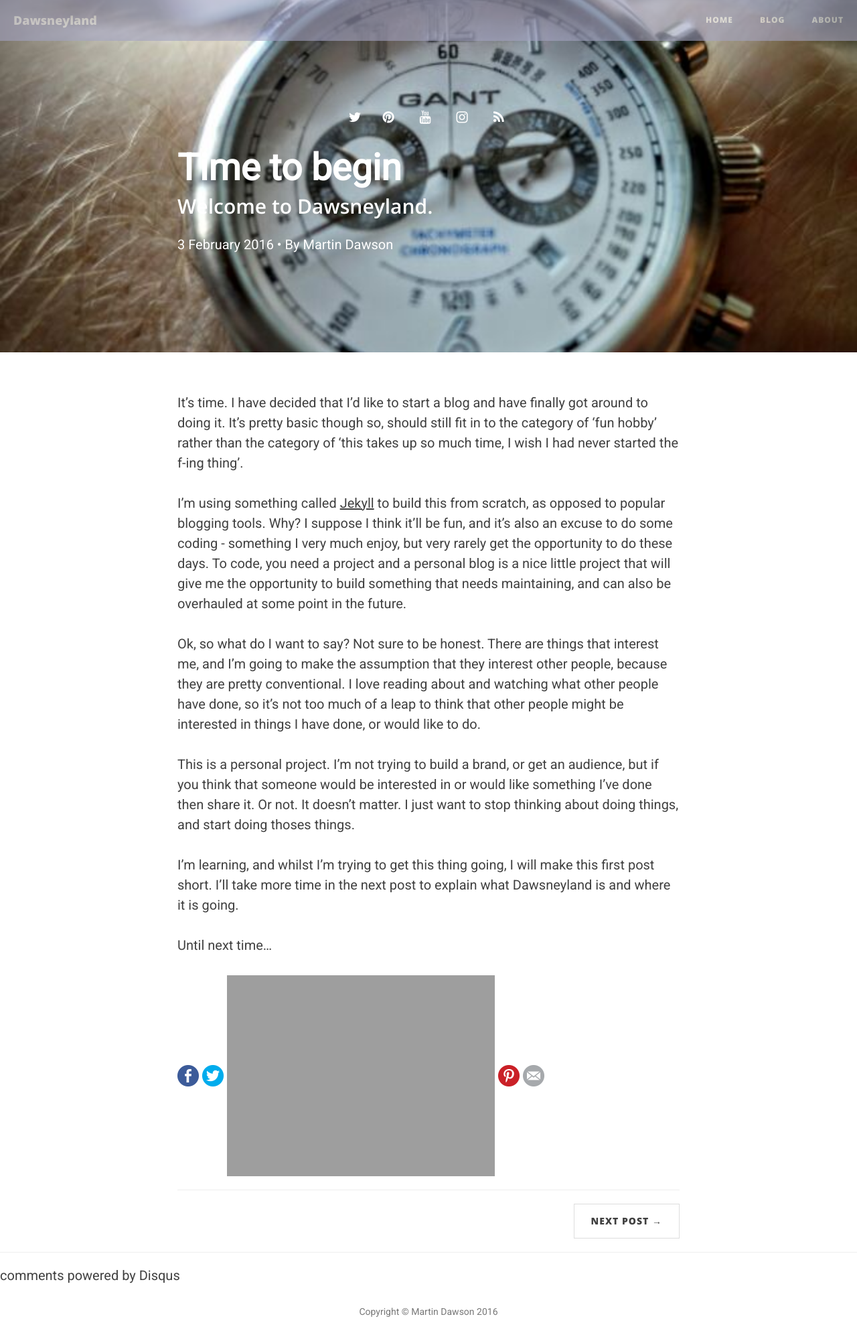
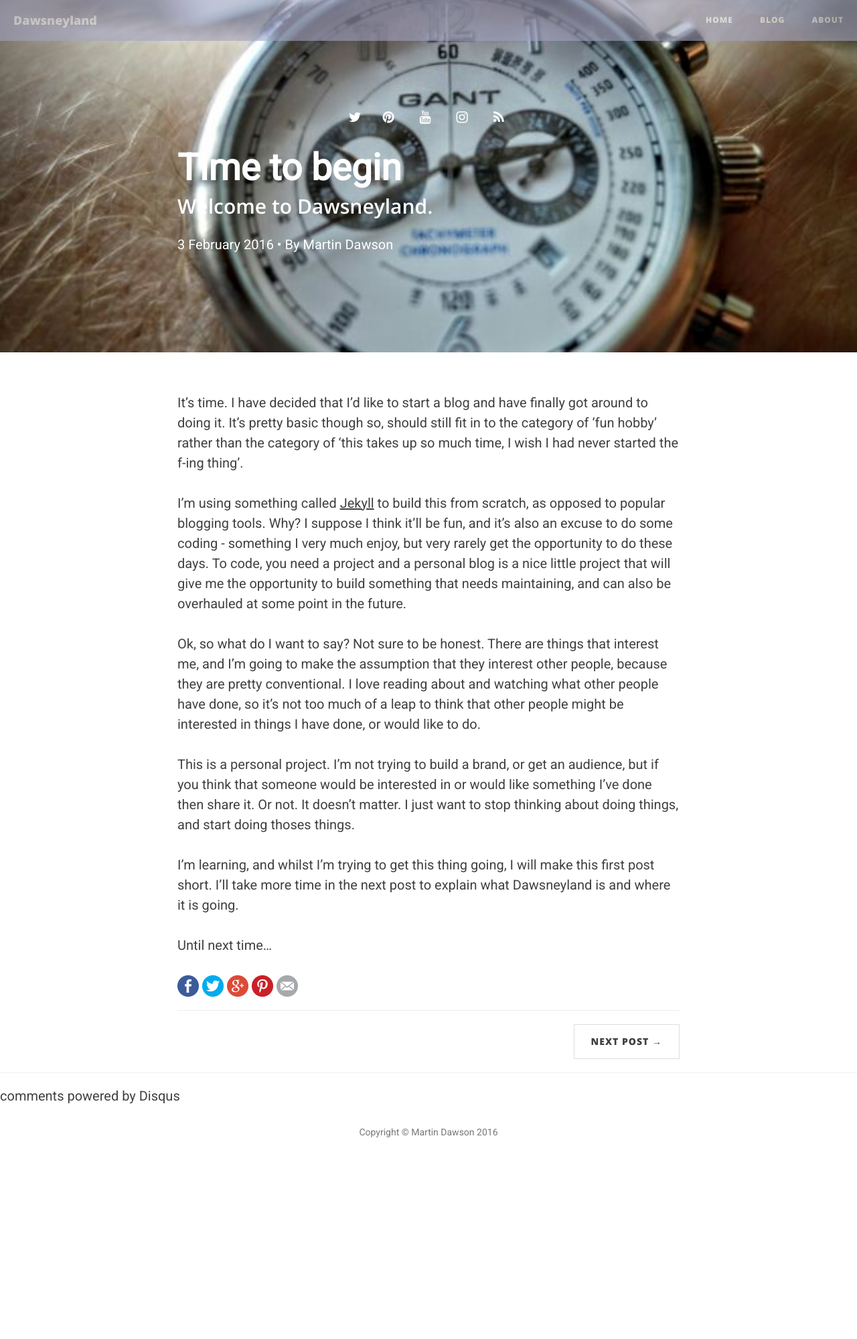
Before and after one commit to dawsneyland/formerdland, a Jekyll site: the page built from _posts/2016-02-03-time-to-begin.md, in a window 1280 px wide. Shown: the whole page at 67% size. Built offline with Jekyll 4.4.1, drawn with Linux system fonts in a browser that asks for light colours; nearby versions of some CDN libraries; comment, search, counter and statistics services are not loaded; after the commit the page ends 1731 px from its top, so only the background shows below that.

Commit message:
Update sharefa.html

```diff
--- a/_includes/sharefa.html
+++ b/_includes/sharefa.html
@@ -1,7 +1,7 @@
 <ul class="share-buttons">
   <li><a href="https://www.facebook.com/sharer/sharer.php?u=http%3A%2F%2Fwww.dawsneyland.com&t=" title="Share on Facebook" target="_blank" onclick="window.open('https://www.facebook.com/sharer/sharer.php?u=' + encodeURIComponent(document.URL) + '&t=' + encodeURIComponent(document.URL)); return false;"><img src="/img/flat_web_icon_set/color/Facebook.png"></a></li>
   <li><a href="https://twitter.com/intent/tweet?source=http%3A%2F%2Fwww.dawsneyland.com&text=:%20http%3A%2F%2Fwww.dawsneyland.com&via=dawsneyland" target="_blank" title="Tweet" onclick="window.open('https://twitter.com/intent/tweet?text=' + encodeURIComponent(document.title) + ':%20'  + encodeURIComponent(document.URL)); return false;"><img src="/img/flat_web_icon_set/color/Twitter.png"></a></li>
-  <li><a href="https://plus.google.com/share?url=http%3A%2F%2Fwww.dawsneyland.com" target="_blank" title="Share on Google+" onclick="window.open('https://plus.google.com/share?url=' + encodeURIComponent(document.URL)); return false;"><img src="/img/flat_web_icon_set/color/Google+.png"></a></li>
+  <li><a href="https://plus.google.com/share?url=http%3A%2F%2Fwww.dawsneyland.com" target="_blank" title="Share on Google+" onclick="window.open('https://plus.google.com/share?url=' + encodeURIComponent(document.URL)); return false;"><img src="/img/flat_web_icon_set/color/Google.png"></a></li>
   <li><a href="http://pinterest.com/pin/create/button/?url=http%3A%2F%2Fwww.dawsneyland.com&description=" target="_blank" title="Pin it" onclick="window.open('http://pinterest.com/pin/create/button/?url=' + encodeURIComponent(document.URL) + '&description=' +  encodeURIComponent(document.title)); return false;"><img src="/img/flat_web_icon_set/color/Pinterest.png"></a></li>
   <li><a href="mailto:?subject=&body=:%20http%3A%2F%2Fwww.dawsneyland.com" target="_blank" title="Email" onclick="window.open('mailto:?subject=' + encodeURIComponent(document.title) + '&body=' +  encodeURIComponent(document.URL)); return false;"><img src="/img/flat_web_icon_set/color/Email.png"></a></li>
 </ul>
```
